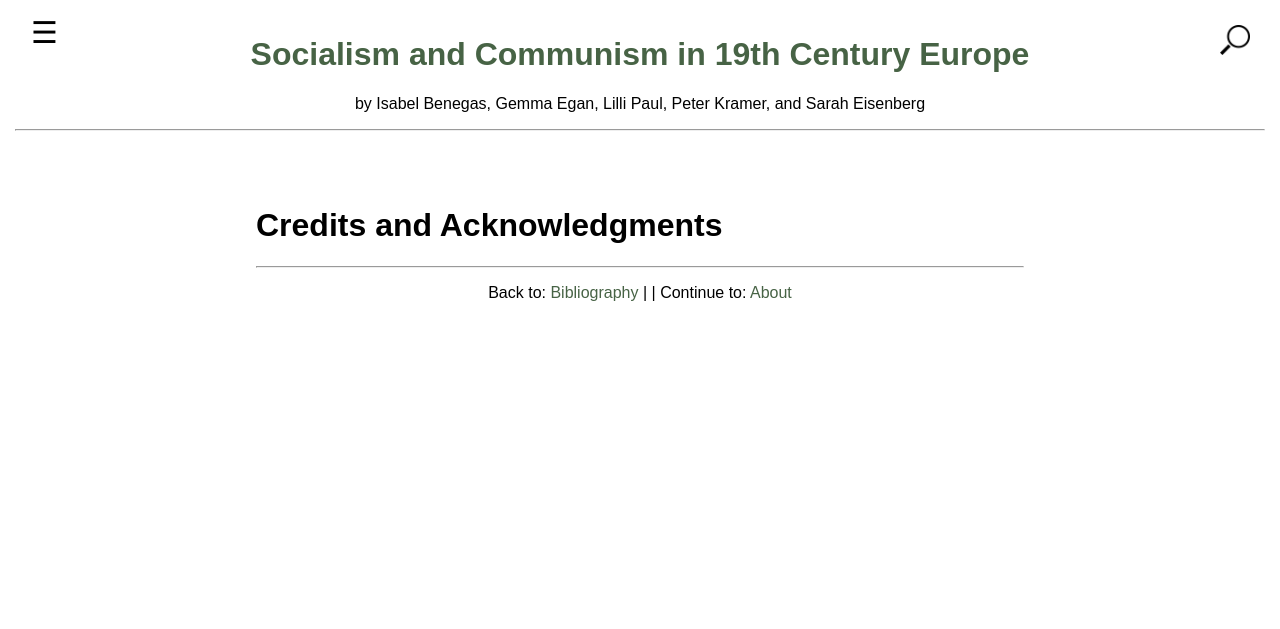
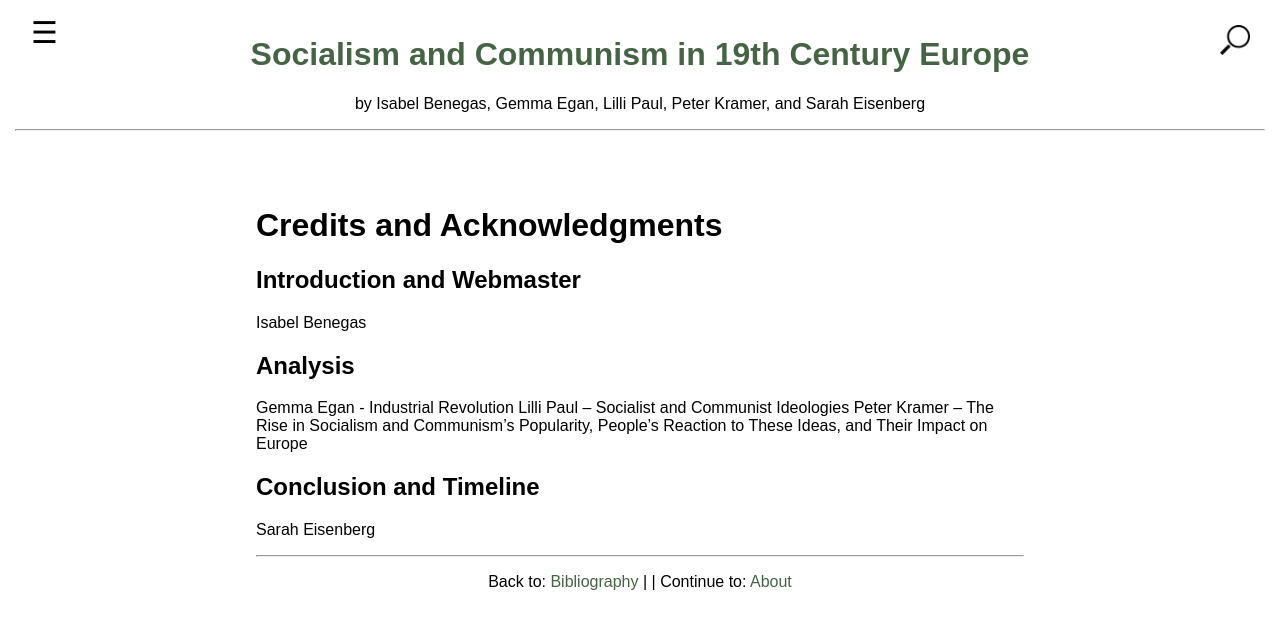
Before and after one commit to isabelbenegas/Isabel-Benegas-EUH3205, a Jekyll site: the page built from 006_credits_acknowledgments.md, in a window 1280 px wide. Shown: the top 629 px of the page. Built offline with Jekyll 4.4.1, drawn with Linux system fonts in a browser that asks for light colours.

Commit message:
Update 006_credits_acknowledgments.md

```diff
--- a/006_credits_acknowledgments.md
+++ b/006_credits_acknowledgments.md
@@ -4,3 +4,17 @@ title: Credits
 number: 6
 ---
 # Credits and Acknowledgments
+
+## Introduction and Webmaster
+
+Isabel Benegas
+
+## Analysis
+
+Gemma Egan - Industrial Revolution
+Lilli Paul – Socialist and Communist Ideologies
+Peter Kramer – The Rise in Socialism and Communism’s Popularity, People's Reaction to These Ideas, and Their Impact on Europe
+
+## Conclusion and Timeline
+
+Sarah Eisenberg
```
